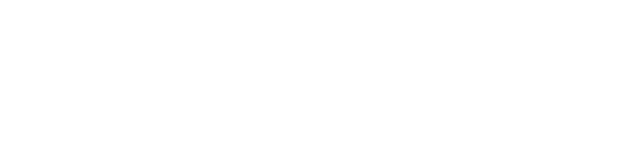
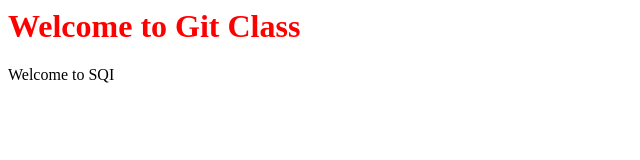
Before and after one commit to Yestech01/My-first-git-class, a plain HTML site: page index.html in a window 1280 px wide. Shown: the whole page, without its empty margins (0-640 px from the left). Drawn offline with Linux system fonts and the light colour scheme.

Commit message:
Updated landing page

```diff
--- a/index.html
+++ b/index.html
@@ -2,9 +2,18 @@
 <head>
     <meta charset="UTF-8">
     <meta name="viewport" content="width=device-width, initial-scale=1.0">
+    <link rel="stylesheet" href="./index.css">
     <title>Git Class</title>
+    <style>
+        h1{
+            color: red;
+
+        }
+    </style>
 </head>
 <body>
+    <h1>Welcome to Git Class</h1>
 
+    <div id="school">Welcome to SQI</div>
 </body>
 </html>
```
